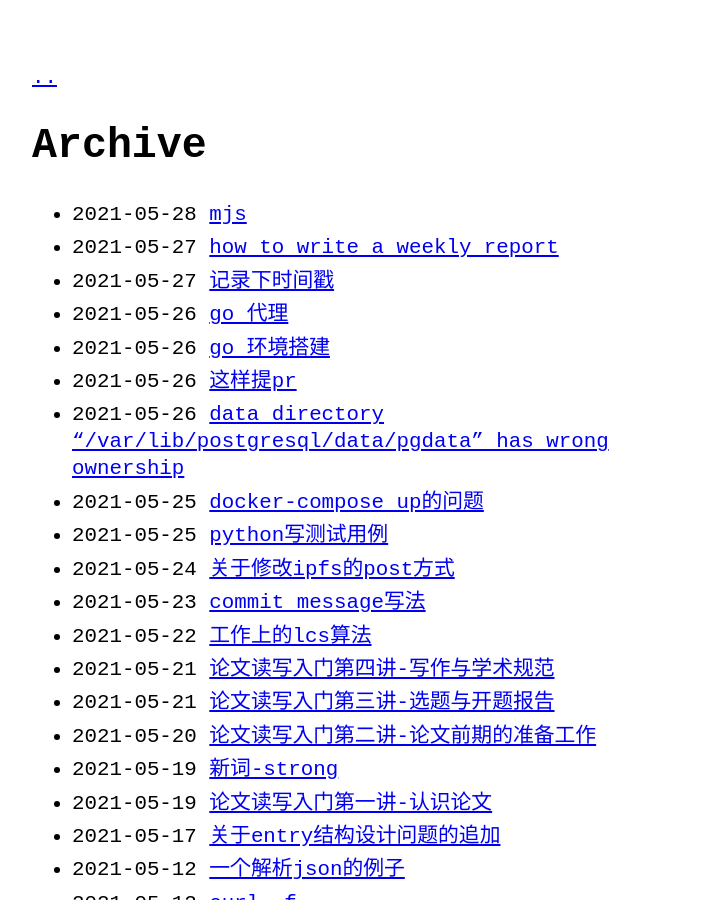
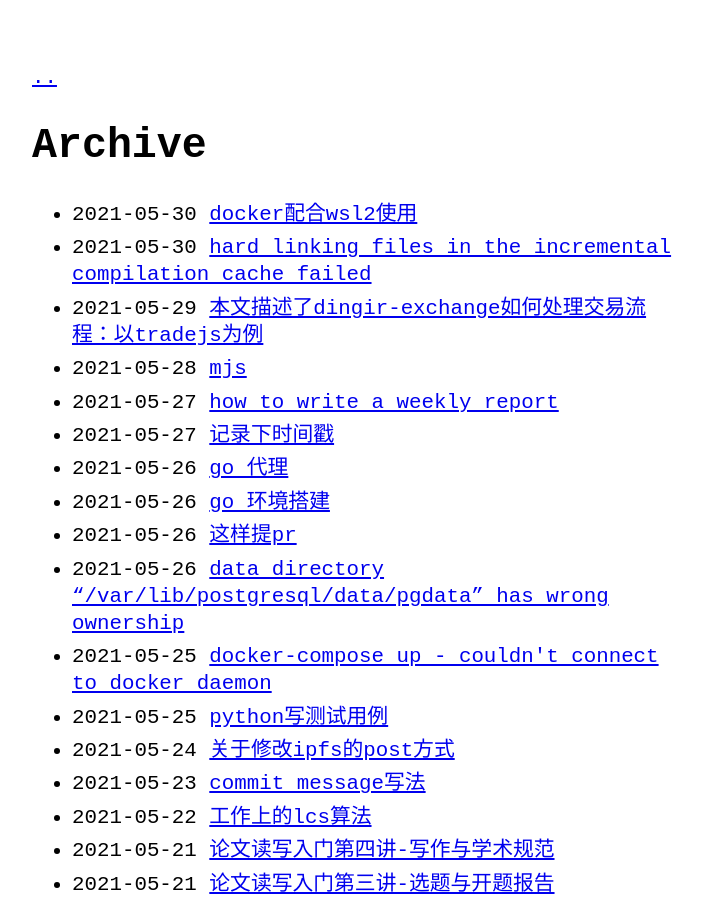
Before and after one commit to zTgx/zTgx.github.io, a Jekyll site: the page built from archive.md, in a window 1280 px wide and 900 px high. Shown: the whole window, without its empty margins (288-991 px from the left). Built offline with Jekyll 4.4.1, drawn with Linux system fonts in a browser that asks for light colours; some of the changed lines change nothing that is shown.

Commit message:
feat: add new blogs

````diff
--- a/_posts/2021-05-25-0112.md
+++ b/_posts/2021-05-25-0112.md
@@ -1,6 +1,6 @@
 ---
 layout: post
-title: docker-compose up的问题
+title: docker-compose up - Couldn't connect to Docker daemon
 date: 2021-05-25
 category: docker
 ---
--- /dev/null
+++ b/_posts/2021-05-29-0120.md
@@ -0,0 +1,144 @@
+---
+layout: post
+title: 本文描述了dingir-exchange如何处理交易流程：以tradejs为例
+date: 2021-05-29
+category: rust
+---
+
+### 背景
+
+1、关于 dingir-exchange
+官方描述是基于Rust语言开发的交易所，更具体的可以看具体的官方文档[^1]。
+
+2、为什么学习它
+1）对Rust语言感兴趣，并且做过基于Rust的服务端开源项目。
+2）该项目处于相对初级阶段，想从头跟一下别人的工作方法。
+
+***
+
+### 工程模块简介[^2]
+
+.
+├── Cargo.lock  #Cargo自动生成的文件不需要修改。（为什么不添加到.gitignore中？）
+├── Cargo.toml  #工程配置文件，包括基本信息、依赖、特性等
+├── Makefile    #Makefile文件
+├── README.md   #说明
+├── build.rs    #自定义构建流程用
+├── config.yaml #一些配置信息
+├── docker      #包含docker相关的配置文件
+├── examples    #例子，包含了该文用到的trade.js
+├── migrations  #sql
+├── proto       #包含matchengine.proto
+├── rust-toolchain #rust-toolchain
+├── rustfmt.toml   #rustfmt.toml
+├── scripts        #安装该工程的依赖shell脚本
+├── src            #源码所在的文件夹
+└── target         #rust编译输出文件夹。（添加大了.gitigore中）
+
+对于该文来说，主要聚焦在2个目录中，examples和src，其他相关的文件不作为重点考虑。
+
+-建议
+1、Cargo.lock 可以添加到 .gitignore 中。
+2、既然是开源的项目，其实应该加上License。
+
+***
+
+### examples & src
+
+#### examples - trade.js
+example是基于JavaScript实现的，不难理解，去掉无关紧要的代码，该文件的代码可以简化为
+
+```c
+async function main() {
+ const askOrder = await orderPut(
+    userId,
+    market,
+    ORDER_SIDE_ASK,
+    ORDER_TYPE_LIMIT,
+    /*amount*/ "4",
+    /*price*/ "1.1",
+    fee,
+    fee
+  );
+  const bidOrder = await orderPut(
+    userId,
+    market,
+    ORDER_SIDE_BID,
+    ORDER_TYPE_LIMIT,
+    /*amount*/ "10",
+    /*price*/ "1.1",
+    fee,
+    fee
+  );
+
+  return [askOrder.id, bidOrder.id];
+}
+```
+
+就是撮合 askOrder 和 bidOrder，其中 `orderPut` 是引自 `client.mjs` 的方法，mjs 表示该文件是JavaScript的一个模块，可参考文章[^3]关于JavaScript模块的介绍。
+
+#### examples - client.mjs
+
+关于 `orderPut` 方法，直接调用了 client 的 OrderPut 方法，参数进行了透传，其中 client 定义如下：
+
+```c
+const client = caller(`${server}`, { file, load }, "Matchengine");
+```
+caller 为 `import caller from "@eeston/grpc-caller"`。 `grpc-caller` 是JavaScript版本的 gRPC 客户端，详细用法见[^4]介绍。
+
+#### matchengine.proto
+
+`OrderPut` 声明如下
+
+```c
+rpc OrderPut(OrderPutRequest) returns (OrderInfo) {
+option (google.api.http) = {
+  post : "/order"
+  body : "*"
+};
+}
+```
+
+***
+
+#### src - server.rs - order_put
+
+简化后的实现，主要是调用了 `controller` 中的 order_put 方法：
+
+```c
+async fn order_put(&self, request: Request<OrderPutRequest>) -> Result<Response<OrderInfo>, Status> {
+	ctrl.order_put(true, request.into_inner())
+}
+```
+
+#### src - controller - order_put
+
+这里的主要实现就是调用 `market` 的 order_put 。
+
+```c
+pub fn order_put(&mut self, real: bool, req: OrderPutRequest) -> Result<OrderInfo, Status> {
+
+    let order = market
+        .put_order(&mut self.sequencer, balance_manager.into(), persistor, order_input)
+        .map_err(|e| Status::unknown(format!("{}", e)))?;
+
+}
+```
+
+#### src - market - order_put
+
+该方法主要是对 order 的处理，调用真正的撮合方法 `execute_order`
+
+```c
+self.execute_order(sequencer, &mut balance_manager, &mut persistor, order, &quote_limit);
+```
+
+到此，交易撮合完成。
+
+---
+{: data-content="footnotes"}
+
+[^1]: [dingir-exchange](https://github.com/Fluidex/dingir-exchange).
+[^2]: 鉴于项目后期会重构，本文所描述的代码都是基于 2021-5-28 日最后提交。
+[^3]: [mjs](https://beautifularea.cn/0119.html).
+[^4]: [grpc-caller](https://www.npmjs.com/package/grpc-caller).
--- /dev/null
+++ b/_posts/2021-05-30-0121.md
@@ -0,0 +1,26 @@
+---
+layout: post
+title: Hard linking files in the incremental compilation cache failed
+date: 2021-05-30
+category: rust
+---
+
+编译一个基于Rust语言的工程，`cargo run` 出现了该警告。
+
+***
+
+### 背景
+1、VMware 搭建 Rust 编译环境
+2、通过共享文件夹，编译在Windows下的Rust代码
+
+### 原因
+The compiler heavily relies on hard-linking for managing the incremental compilation cache[^1], but hard links are not available on all file systems. The compiler will fall back to actually copying the files which is potentially much slower. We should try to make the compiler detect if hard-linking is not available and suggest to the user that they move the cache directory onto a file system that supports hard links[^2].
+
+VMware 和 Windows 直接的文件件共享，是软连接。 而硬链接只能在文件之间创建[^3]。
+
+---
+{: data-content="footnotes"}
+
+[^1]: [Incremental Compilation](https://blog.rust-lang.org/2016/09/08/incremental.html).
+[^2]: [rust-lang-issue](https://github.com/rust-lang/rust/issues/36680).
+[^3]: [Difference between Hard link and Soft link](https://www.geeksforgeeks.org/difference-between-hard-link-and-soft-link/)
--- /dev/null
+++ b/_posts/2021-05-30-0122.md
@@ -0,0 +1,31 @@
+---
+layout: post
+title: docker配合WSL2使用
+date: 2021-05-30
+category: docker
+---
+
+之前写的博客，[docker-compose up的问题](https://beautifularea.cn/0112.html)，记录了 `docker-compose up` 在 WSL 上使用不成功，转移到了 VMware 上的问题。
+后面又有了进展。
+
+***
+
+之前的是WSL1，这两天看了 docker 的官方文档，转移到 WSL2 上后，问题解决了，是我之前不了解，再更新下记录。
+
+***
+
+1、安装 Windows 官方的文档，更新到 WSL2，下载 Ubuntu 20.04 。
+2、下载 docker for windows[^1]。
+3、设置 docker for windows 作为 WSL2 的backend[^2]。
+1) go to Settings > Resources > WSL Integration.
+2) Apply & Restart.
+
+***
+
+上述步骤完成后， 再安装上述博客文章添加 docker 用户组就可以了。
+
+---
+{: data-content="footnotes"}
+
+[^1]: [docker for windows](https://hub.docker.com/editions/community/docker-ce-desktop-windows/).
+[^2]: [Docker Desktop WSL 2 backend](https://docs.docker.com/docker-for-windows/wsl/).
````
